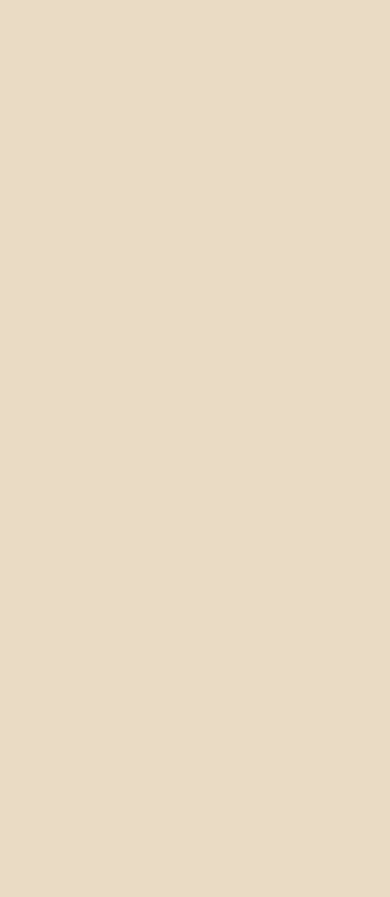
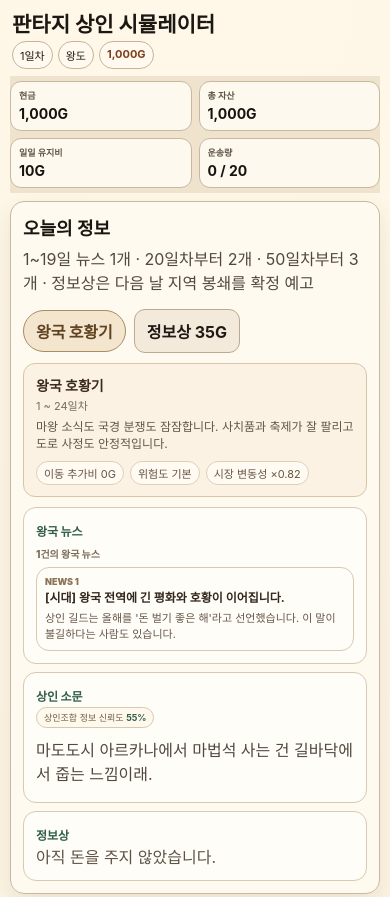
Before and after one commit to gmray0126/abyss-recovery, a website: page merchant/index.html in a window 390 px wide. Shown: the top 897 px of the page. Before the commit the page ends 844 px from the top, so only its background shows below. Drawn offline with Linux system fonts and the light colour scheme; no server answers.

Commit message:
Restore guaranteed mobile visibility

```diff
--- a/merchant/styles.css
+++ b/merchant/styles.css
@@ -671,3 +671,20 @@ body.modal-open{overflow:hidden}
   body:not([data-mobile-tab]) .mobile-nav button[data-mobile-nav="market"]{background:#efe1ca;color:#6f3e22;box-shadow:inset 0 0 0 1px #d4bea0}
   html,body{min-height:100%}
 }
+
+/* MOBILE SAFE MODE 2026-10-02: prioritize visibility over tabbed layout */
+@media(max-width:680px){
+  html,body{min-height:100%!important;height:auto!important;overflow-x:hidden!important}
+  body{display:block!important;visibility:visible!important;opacity:1!important;padding-bottom:16px!important}
+  #app,.app{display:block!important;visibility:visible!important;opacity:1!important;position:relative!important;min-height:100vh!important;padding:10px!important}
+  .hero,.stats,.layout,.main-col,.side-col{display:flex!important;visibility:visible!important;opacity:1!important}
+  .hero{flex-direction:column!important}
+  .stats{display:grid!important;position:static!important}
+  .layout{display:flex!important;flex-direction:column!important}
+  .main-col,.side-col{flex-direction:column!important}
+  [data-mobile-tab]{display:block!important}
+  [data-mobile-persistent]{display:block!important}
+  .mobile-nav{display:none!important}
+  .sticky-action{position:static!important;left:auto!important;right:auto!important;bottom:auto!important}
+  .toast{position:sticky!important;left:auto!important;right:auto!important;bottom:8px!important}
+}
```
